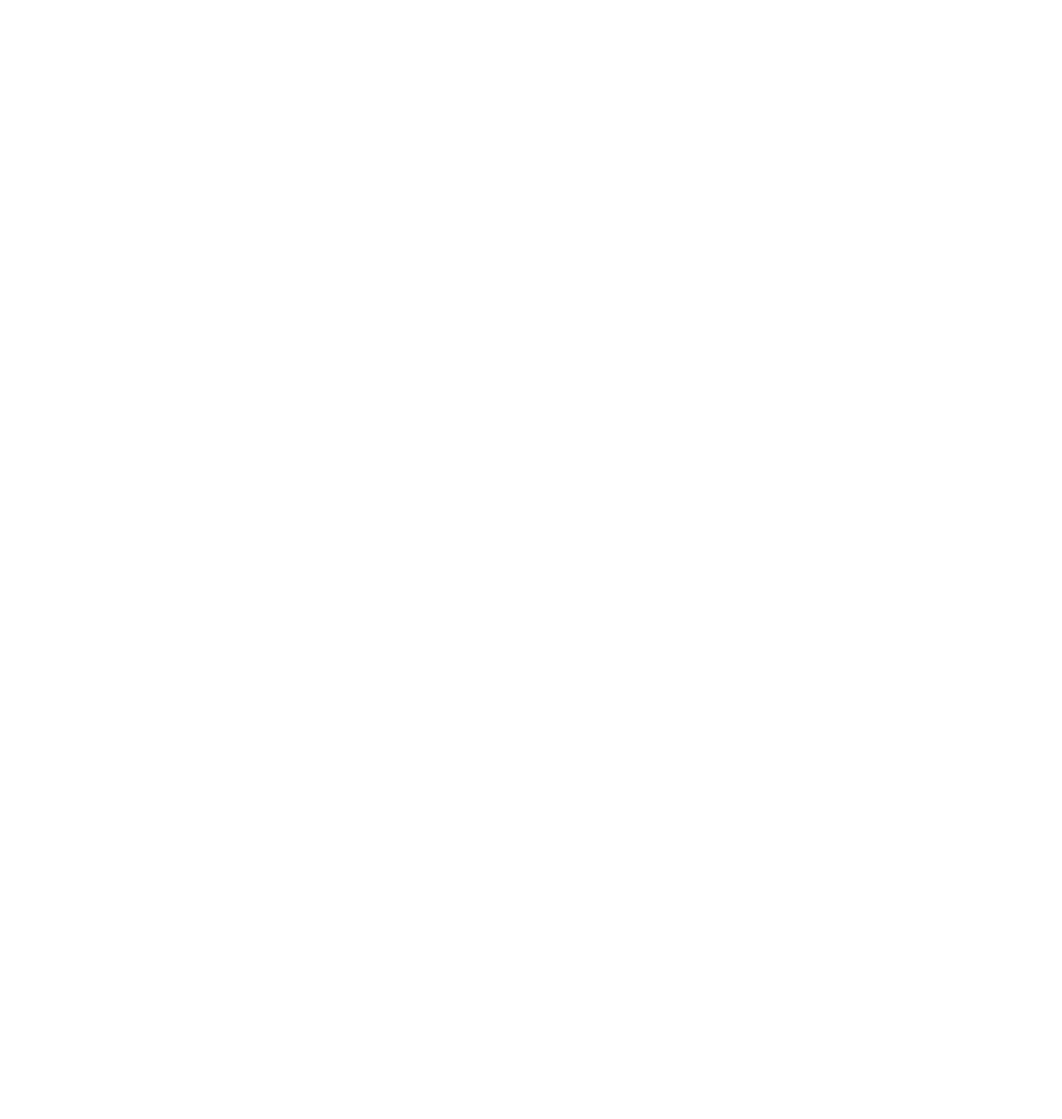
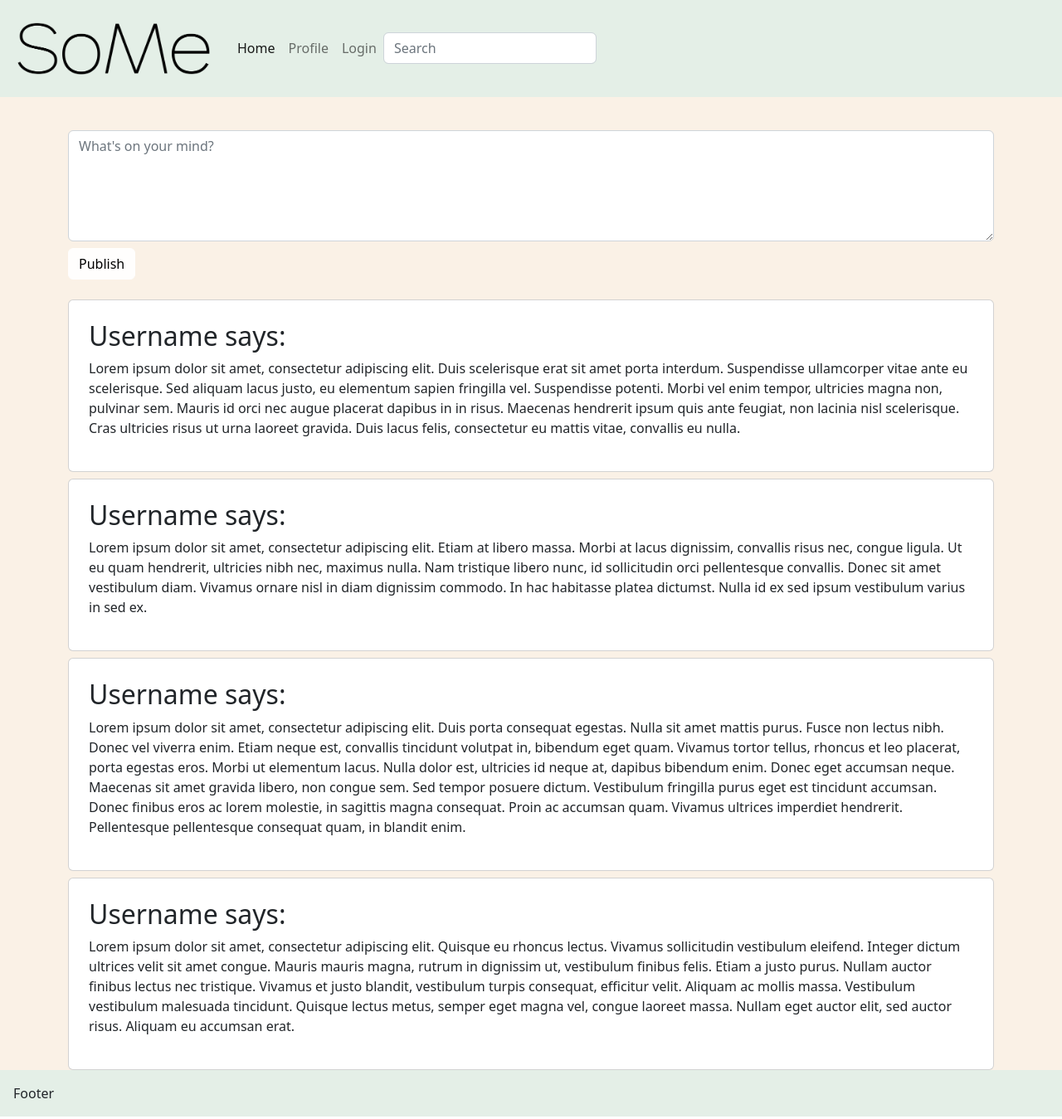
Before and after one commit to cdragvik/CSS-Frameworks, a website: page index.html in a window 1280 px wide. Shown: the whole page at 83% size. Before the commit the page ends 800 px from the top, so only its background shows below. Drawn offline with Linux system fonts and the light colour scheme.

Commit message:
Worked on home page and profile page.

```diff
--- a/index.html
+++ b/index.html
@@ -10,13 +10,64 @@
 </head>
 <body>
     <header>
+        <nav class="navbar navbar-expand-md bg-light">
+            <div class="container-fluid">
+              <a class="navbar-brand" href="index.html"><img src="images/SoMe.png" class="logo"></a>
+              <button class="navbar-toggler" type="button" data-bs-toggle="collapse" data-bs-target="#navbarNavAltMarkup" aria-controls="navbarNavAltMarkup" aria-expanded="false" aria-label="Toggle navigation">
+                <span class="navbar-toggler-icon"></span>
+              </button>
+              <div class="collapse navbar-collapse" id="navbarNavAltMarkup">
+                <div class="navbar-nav">
+                  <a class="nav-link active" aria-current="page" href="index.html">Home</a>
+                  <a class="nav-link" href="profile.html">Profile</a>
+                  <a class="nav-link" href="login.html">Login</a>
+                </div><form class="form-inline my-2 my-lg-0">
+                    <input class="form-control mr-sm-2" type="search" placeholder="Search" aria-label="Search">
+                  </form>
+              </div>
+            </div>
+          </nav>
+    </header>
+    <main class="bg-primary">
+        <div class="container">
+            <div class="pt-3">
+                <textarea rows="5" class="form-control mt-4 mb-2" placeholder="What's on your mind?"></textarea>
+                <button class="btn btn-secondary mb-4">Publish</button>
+            </div>
 
-    </header>
-    <main>
+            <div class="card p-2 mb-2">
+                <div class="card-body">
+                    <h2>Username says:</h2>
+                    <p>Lorem ipsum dolor sit amet, consectetur adipiscing elit. Duis scelerisque erat sit amet porta interdum. Suspendisse ullamcorper vitae ante eu scelerisque. Sed aliquam lacus justo, eu elementum sapien fringilla vel. Suspendisse potenti. Morbi vel enim tempor, ultricies magna non, pulvinar sem. Mauris id orci nec augue placerat dapibus in in risus. Maecenas hendrerit ipsum quis ante feugiat, non lacinia nisl scelerisque. Cras ultricies risus ut urna laoreet gravida. Duis lacus felis, consectetur eu mattis vitae, convallis eu nulla.</p>
+                </div>
+            </div>
 
+
+            <div class="card p-2 mb-2">
+                <div class="card-body">
+                    <h2>Username says:</h2>
+                    <p>Lorem ipsum dolor sit amet, consectetur adipiscing elit. Etiam at libero massa. Morbi at lacus dignissim, convallis risus nec, congue ligula. Ut eu quam hendrerit, ultricies nibh nec, maximus nulla. Nam tristique libero nunc, id sollicitudin orci pellentesque convallis. Donec sit amet vestibulum diam. Vivamus ornare nisl in diam dignissim commodo. In hac habitasse platea dictumst. Nulla id ex sed ipsum vestibulum varius in sed ex.</p>
+                </div>
+            </div>
+
+            <div class="card p-2 mb-2">
+                <div class="card-body">
+                    <h2>Username says:</h2>
+                    <p>Lorem ipsum dolor sit amet, consectetur adipiscing elit. Duis porta consequat egestas. Nulla sit amet mattis purus. Fusce non lectus nibh. Donec vel viverra enim. Etiam neque est, convallis tincidunt volutpat in, bibendum eget quam. Vivamus tortor tellus, rhoncus et leo placerat, porta egestas eros. Morbi ut elementum lacus. Nulla dolor est, ultricies id neque at, dapibus bibendum enim. Donec eget accumsan neque. Maecenas sit amet gravida libero, non congue sem. Sed tempor posuere dictum. Vestibulum fringilla purus eget est tincidunt accumsan. Donec finibus eros ac lorem molestie, in sagittis magna consequat. Proin ac accumsan quam. Vivamus ultrices imperdiet hendrerit. Pellentesque pellentesque consequat quam, in blandit enim.</p>
+                </div>
+            </div>
+
+            <div class="card p-2">
+                <div class="card-body">
+                    <h2>Username says:</h2>
+                    <p>Lorem ipsum dolor sit amet, consectetur adipiscing elit. Quisque eu rhoncus lectus. Vivamus sollicitudin vestibulum eleifend. Integer dictum ultrices velit sit amet congue. Mauris mauris magna, rutrum in dignissim ut, vestibulum finibus felis. Etiam a justo purus. Nullam auctor finibus lectus nec tristique. Vivamus et justo blandit, vestibulum turpis consequat, efficitur velit. Aliquam ac mollis massa. Vestibulum vestibulum malesuada tincidunt. Quisque lectus metus, semper eget magna vel, congue laoreet massa. Nullam eget auctor elit, sed auctor risus. Aliquam eu accumsan erat.</p>
+                </div>
+            </div>
+
+        </div>
     </main>
     <footer>
-
+        <p class="bg-light p-3">Footer</p>
     </footer>
 </body>
 </html>
--- a/src/scss/_variables.scss
+++ b/src/scss/_variables.scss
@@ -0,0 +1,5 @@
+/* Colours */
+
+$light: #E4EFE7;
+$primary: #FAF1E6;
+$secondary: #fffefd;
--- a/src/scss/styles.scss
+++ b/src/scss/styles.scss
@@ -1,2 +1,8 @@
 @import "variables";
 @import "../../node_modules/bootstrap/scss/bootstrap.scss";
+
+
+/* Images */
+.logo {
+    max-width: 250px;
+}
```
Also changed, not shown: profile.html (added, +91 -0 lines), dist/css/styles.css, images/SoMe.png (added), images/portrait.jpg (added), images/profile-picture.jpg (added), login.html (added), 1 other file.
